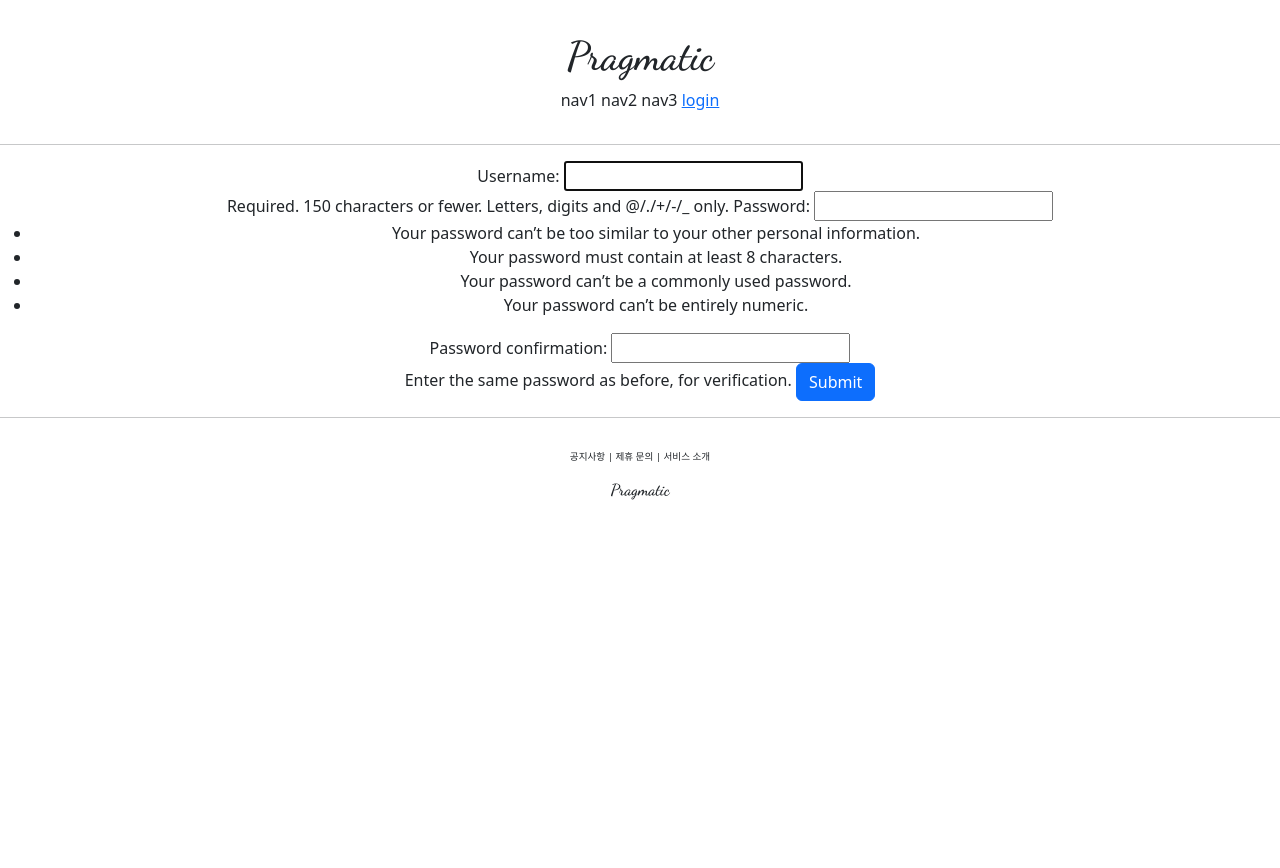
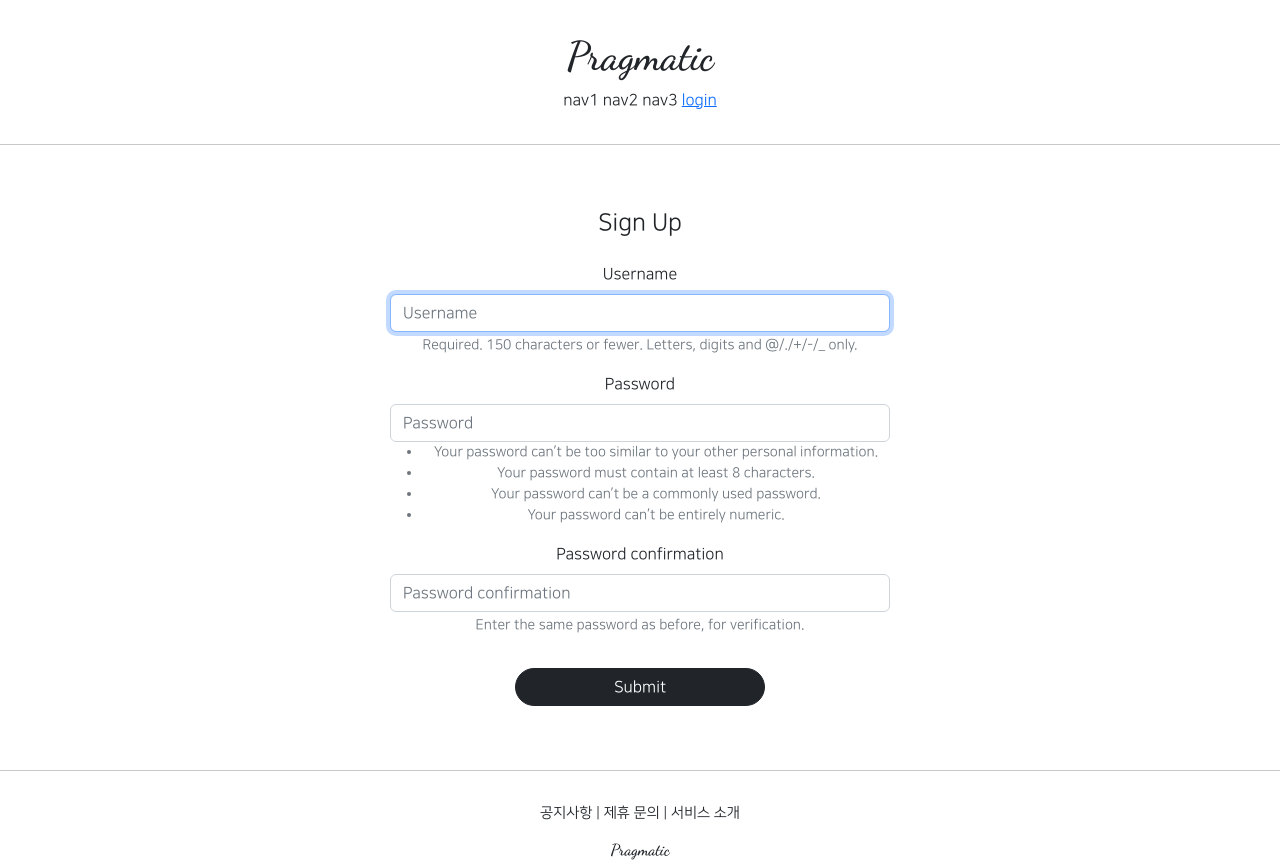
Before and after one commit to soohofather/CloneCoding_Pinterest, a Django app: page /account/create/ in a window 1280 px wide. Before the commit the page ends 500 px from the top, so only its background shows below. Run offline with Django 4.2, Linux system fonts and the light colour scheme; some libraries are stand-ins or nearby versions.

Commit message:
django course 23 commit

```diff
--- a/Templates/base.html
+++ b/Templates/base.html
@@ -3,7 +3,7 @@
 
 {% include 'head.html' %}
 
-<body>
+<body style="font-family: 'NanumSquareR';">
 
     {% include 'header.html' %}
 
--- a/Templates/head.html
+++ b/Templates/head.html
@@ -16,4 +16,30 @@
     <!--  DEFAULT CSS LINK  -->
     <link rel="stylesheet" type="text/css" href="{% static 'base.css' %}">
 
+    <style>
+
+        @font-face {
+            font-family: 'NanumSquareR';
+            src: local('NanumSquareR'),
+            url("{% static 'fonts/NanumSquareR.otf' %}") format("opentype");
+
+        @font-face {
+            font-family: 'NanumSquareEB';
+            src: local('NanumSquareEB'),
+            url("{% static 'fonts/NanumSquareEB.otf' %}") format("opentype");
+
+        @font-face {
+            font-family: 'NanumSquareB';
+            src: local('NanumSquareB'),
+            url("{% static 'fonts/NanumSquareB.otf' %}") format("opentype");
+
+        @font-face {
+            font-family: 'NanumSquareL';
+            src: local('NanumSquareL'),
+            url("{% static 'fonts/NanumSquareL.otf' %}") format("opentype");
+
+        }
+
+    </style>
+
 </head>
--- a/accountapp/templates/accountapp/create.html
+++ b/accountapp/templates/accountapp/create.html
@@ -1,13 +1,18 @@
 {% extends 'base.html' %}
+{% load bootstrap4 %}
 
 {% block content %}
 
-  <div style="text-align: center">
+  <div  style="text-align: center; max-width: 500px; margin: 4rem auto">
+
+    <div class="mb-4">
+      <h4>Sign Up</h4>
+    </div>
     <form action="{% url 'accountapp:create' %}" method="post">
       {% csrf_token %}
-      {{ form }}
-
-      <input type="submit" class="btn btn-primary">
+        <!-- {{ form }} -->
+        {% bootstrap_form form %}
+      <input type="submit"  class="btn btn-dark rounded-pill col-6 mt-3">
     </form>
   </div>
 
--- a/pragmatic/settings.py
+++ b/pragmatic/settings.py
@@ -52,6 +52,7 @@ INSTALLED_APPS = [
     "django.contrib.messages",
     "django.contrib.staticfiles",
     "accountapp",
+    "bootstrap4",
 ]
 
 MIDDLEWARE = [
--- a/static/base.css
+++ b/static/base.css
@@ -8,7 +8,7 @@
 }
 
 .pragmatic_footer_button {
-    font-size: .6rem;
+    font-size: .9rem;
 }
 
 .pragmatic_header {
```
Also changed, not shown: accountapp/templates/accountapp/login.html (+5 -4 lines), static/fonts/NanumSquareB.otf (added), static/fonts/NanumSquareEB.otf (added), static/fonts/NanumSquareL.otf (added), static/fonts/NanumSquareR.otf (added).
